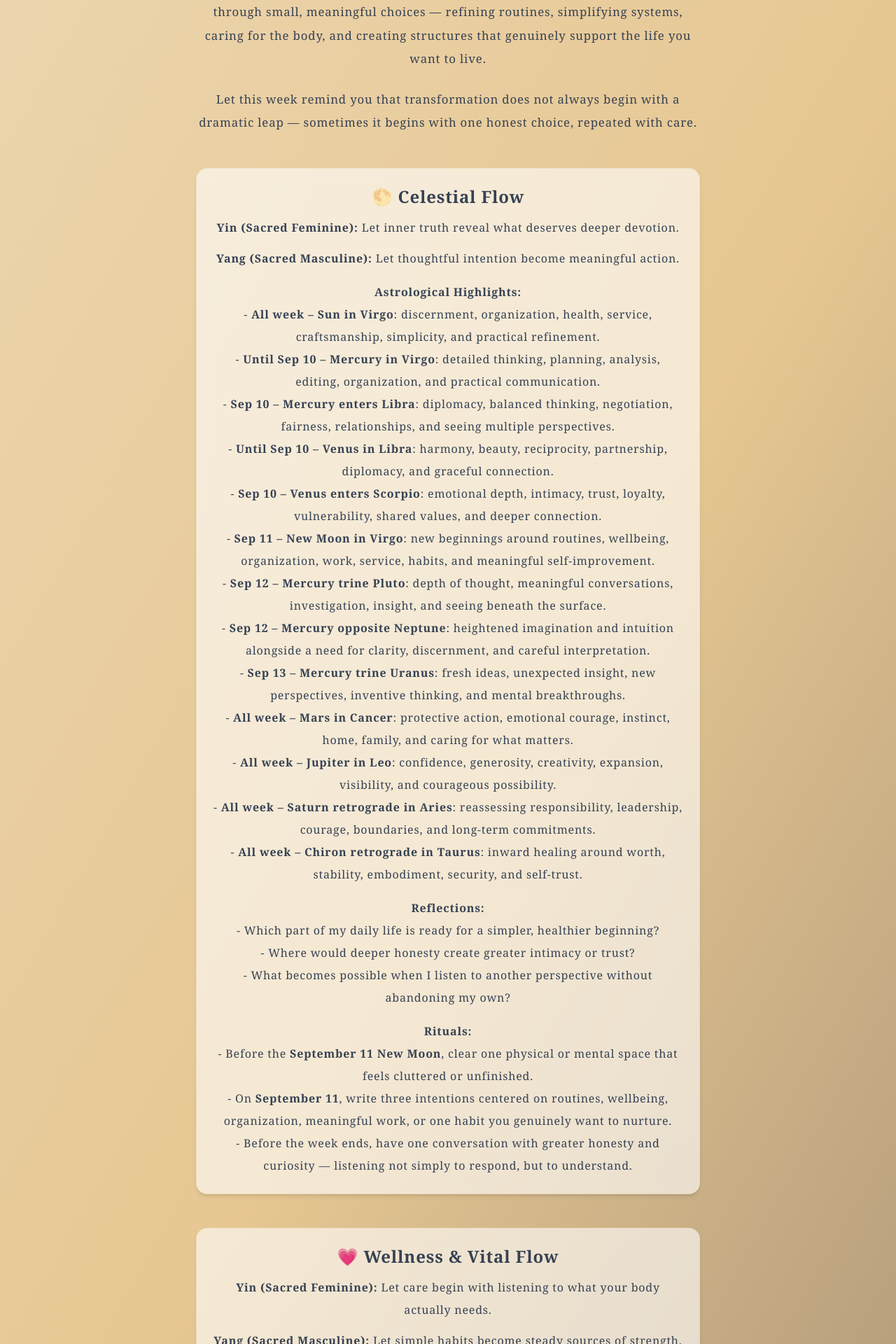
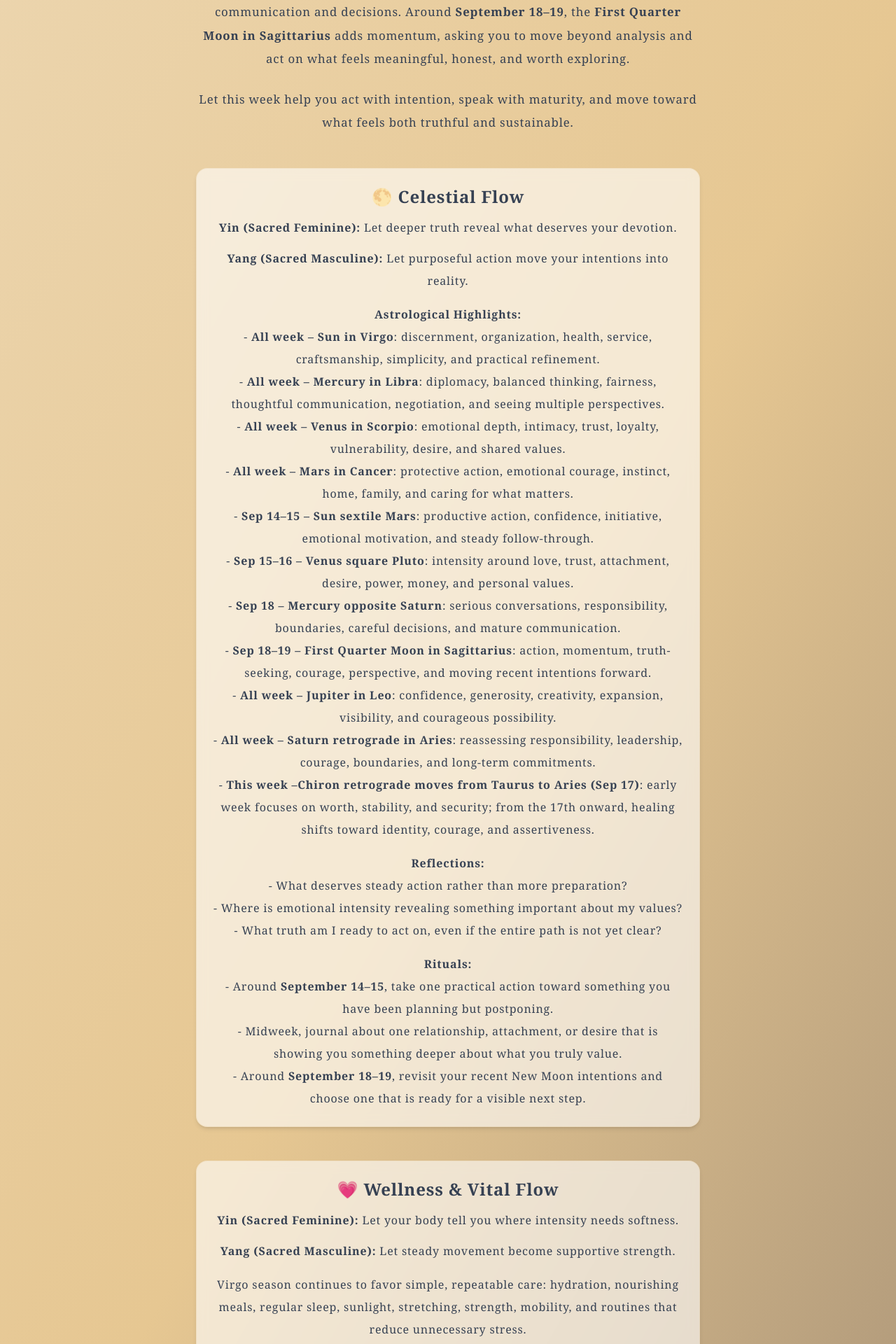
Before and after one commit to rajinipreethajohn/360-harmony-hub, a Next.js app: page /newsletter in a window 1280 px wide. Shown: the part 840-2760 px from the top of the page at 70% size. Built offline with nearby package versions, Linux system fonts and the light colour scheme.

Commit message:
'Sept 14-20'

```diff
--- a/app/newsletter/page.tsx
+++ b/app/newsletter/page.tsx
@@ -62,7 +62,7 @@ export default function NewsletterPage() {
         </h1>
 
         <h2 className="text-2xl font-serif text-gray-800 mb-1">
-          September 07 – September 13, 2026
+          September 14 – September 20, 2026
         </h2>
 
         <p className="italic text-sm text-gray-600 tracking-wide my-6">
@@ -73,8 +73,8 @@ export default function NewsletterPage() {
         <p className="italic text-lg text-gray-700">
           Theme:{" "}
           <b>
-            Intentional Beginnings and Deeper Truth — Virgo Renewal, Libra
-            Perspective, and Scorpio Depth
+            Steady Action and Deeper Truth — Virgo Discernment, Scorpio
+            Intensity, and Sagittarius Forward Motion
           </b>
         </p>
       </motion.div>
@@ -95,31 +95,29 @@ export default function NewsletterPage() {
       >
         <div className="text-center max-w-3xl mx-auto leading-loose text-[1.05rem] font-serif text-gray-700 tracking-wider">
           <p className="mb-6">
-            This week begins beneath the thoughtful rhythm of{" "}
-            <b>Virgo season</b>, with the <b>Sun in Virgo</b> continuing to
-            illuminate discernment, health, routines, service, craftsmanship,
-            and the practical choices that help life become clearer and more
-            intentional.
+            This week carries the practical intelligence of <b>Virgo season</b>,
+            asking you to turn recent intentions into useful, grounded action.
+            The <b>Sun in Virgo</b> continues to illuminate routines, health,
+            work, service, discernment, and the small details that quietly shape
+            larger outcomes.
             <br />
-            On <b>September 10</b>, two important shifts reshape the tone:{" "}
-            <b>Venus enters Scorpio</b>, deepening themes of love, intimacy,
-            trust, value, and emotional honesty, while{" "}
-            <b>Mercury enters Libra</b>, bringing greater attention to balance,
-            diplomacy, fairness, relationships, and the ability to consider more
-            than one perspective.
+            Around <b>September 14–15</b>, the <b>Sun sextiles Mars</b>,
+            supporting steady effort and emotionally meaningful action. Then,
+            around <b>September 15–16</b>, <b>Venus in Scorpio squares Pluto</b>
+            , bringing greater intensity to themes of intimacy, trust, desire,
+            attachment, money, and personal values. What matters deeply may
+            become difficult to ignore.
             <br />
-            Then, on <b>September 11</b>, the <b>New Moon in Virgo</b> opens a
-            fresh lunar cycle centered on intentional improvement. This is a
-            beautiful moment to begin again through small, meaningful choices —
-            refining routines, simplifying systems, caring for the body, and
-            creating structures that genuinely support the life you want to
-            live.
+            On <b>September 18</b>, <b>Mercury in Libra opposes Saturn</b>,
+            encouraging maturity in communication and decisions. Around{" "}
+            <b>September 18–19</b>, the <b>First Quarter Moon in Sagittarius</b>{" "}
+            adds momentum, asking you to move beyond analysis and act on what
+            feels meaningful, honest, and worth exploring.
           </p>
 
           <p>
-            Let this week remind you that transformation does not always begin
-            with a dramatic leap — sometimes it begins with one honest choice,
-            repeated with care.
+            Let this week help you act with intention, speak with maturity, and
+            move toward what feels both truthful and sustainable.
           </p>
         </div>
       </motion.div>
@@ -128,8 +126,8 @@ export default function NewsletterPage() {
       {[
         {
           title: "🌕 Celestial Flow",
-          yin: "Let inner truth reveal what deserves deeper devotion.",
-          yang: "Let thoughtful intention become meaningful action.",
+          yin: "Let deeper truth reveal what deserves your devotion.",
+          yang: "Let purposeful action move your intentions into reality.",
           content: (
             <>
               <p className="mt-4">
@@ -137,64 +135,64 @@ export default function NewsletterPage() {
                 <br />- <b>All week – Sun in Virgo</b>: discernment,
                 organization, health, service, craftsmanship, simplicity, and
                 practical refinement.
-                <br />- <b>Until Sep 10 – Mercury in Virgo</b>: detailed
-                thinking, planning, analysis, editing, organization, and
-                practical communication.
-                <br />- <b>Sep 10 – Mercury enters Libra</b>: diplomacy,
-                balanced thinking, negotiation, fairness, relationships, and
+                <br />- <b>All week – Mercury in Libra</b>: diplomacy, balanced
+                thinking, fairness, thoughtful communication, negotiation, and
                 seeing multiple perspectives.
-                <br />- <b>Until Sep 10 – Venus in Libra</b>: harmony, beauty,
-                reciprocity, partnership, diplomacy, and graceful connection.
-                <br />- <b>Sep 10 – Venus enters Scorpio</b>: emotional depth,
-                intimacy, trust, loyalty, vulnerability, shared values, and
-                deeper connection.
-                <br />- <b>Sep 11 – New Moon in Virgo</b>: new beginnings around
-                routines, wellbeing, organization, work, service, habits, and
-                meaningful self-improvement.
-                <br />- <b>Sep 12 – Mercury trine Pluto</b>: depth of thought,
-                meaningful conversations, investigation, insight, and seeing
-                beneath the surface.
-                <br />- <b>Sep 12 – Mercury opposite Neptune</b>: heightened
-                imagination and intuition alongside a need for clarity,
-                discernment, and careful interpretation.
-                <br />- <b>Sep 13 – Mercury trine Uranus</b>: fresh ideas,
-                unexpected insight, new perspectives, inventive thinking, and
-                mental breakthroughs.
+                <br />- <b>All week – Venus in Scorpio</b>: emotional depth,
+                intimacy, trust, loyalty, vulnerability, desire, and shared
+                values.
                 <br />- <b>All week – Mars in Cancer</b>: protective action,
                 emotional courage, instinct, home, family, and caring for what
                 matters.
+                <br />- <b>Sep 14–15 – Sun sextile Mars</b>: productive action,
+                confidence, initiative, emotional motivation, and steady
+                follow-through.
+                <br />- <b>Sep 15–16 – Venus square Pluto</b>: intensity around
+                love, trust, attachment, desire, power, money, and personal
+                values.
+                <br />- <b>Sep 18 – Mercury opposite Saturn</b>: serious
+                conversations, responsibility, boundaries, careful decisions,
+                and mature communication.
+                <br />- <b>Sep 18–19 – First Quarter Moon in Sagittarius</b>:
+                action, momentum, truth-seeking, courage, perspective, and
+                moving recent intentions forward.
                 <br />- <b>All week – Jupiter in Leo</b>: confidence,
                 generosity, creativity, expansion, visibility, and courageous
                 possibility.
                 <br />- <b>All week – Saturn retrograde in Aries</b>:
                 reassessing responsibility, leadership, courage, boundaries, and
                 long-term commitments.
-                <br />- <b>All week – Chiron retrograde in Taurus</b>: inward
-                healing around worth, stability, embodiment, security, and
-                self-trust.
+                <br />-{" "}
+                <b>
+                  This week –Chiron retrograde moves from Taurus to Aries (Sep
+                  17)
+                </b>
+                : early week focuses on worth, stability, and security; from the
+                17th onward, healing shifts toward identity, courage, and
+                assertiveness.
               </p>
 
               <p className="mt-4">
                 <b>Reflections:</b>
                 <br />
-                - Which part of my daily life is ready for a simpler, healthier
-                beginning?
+                - What deserves steady action rather than more preparation?
                 <br />
-                - Where would deeper honesty create greater intimacy or trust?
-                <br />- What becomes possible when I listen to another
-                perspective without abandoning my own?
+                - Where is emotional intensity revealing something important
+                about my values?
+                <br />- What truth am I ready to act on, even if the entire path
+                is not yet clear?
               </p>
 
               <p className="mt-4">
                 <b>Rituals:</b>
-                <br />- Before the <b>September 11 New Moon</b>, clear one
-                physical or mental space that feels cluttered or unfinished.
-                <br />- On <b>September 11</b>, write three intentions centered
-                on routines, wellbeing, organization, meaningful work, or one
-                habit you genuinely want to nurture.
-                <br />- Before the week ends, have one conversation with greater
-                honesty and curiosity — listening not simply to respond, but to
-                understand.
+                <br />- Around <b>September 14–15</b>, take one practical action
+                toward something you have been planning but postponing.
+                <br />- Midweek, journal about one relationship, attachment, or
+                desire that is showing you something deeper about what you truly
+                value.
+                <br />- Around <b>September 18–19</b>, revisit your recent New
+                Moon intentions and choose one that is ready for a visible next
+                step.
               </p>
             </>
           ),
@@ -202,23 +200,22 @@ export default function NewsletterPage() {
 
         {
           title: "💗 Wellness & Vital Flow",
-          yin: "Let care begin with listening to what your body actually needs.",
-          yang: "Let simple habits become steady sources of strength.",
+          yin: "Let your body tell you where intensity needs softness.",
+          yang: "Let steady movement become supportive strength.",
           content: (
             <>
               <p className="mt-4">
-                Virgo season and the Virgo New Moon make this a natural week for
-                a gentle wellness reset. Rather than attempting an entire
-                transformation at once, choose one supportive habit you can
-                repeat: regular sleep, hydration, nourishing food, movement,
-                stretching, sunlight, or more intentional recovery.
+                Virgo season continues to favor simple, repeatable care:
+                hydration, nourishing meals, regular sleep, sunlight,
+                stretching, strength, mobility, and routines that reduce
+                unnecessary stress.
               </p>
 
               <p className="mt-4">
-                Mars in Cancer reminds you that physical wellbeing is connected
-                to emotional safety. Strength and softness can coexist. Let
-                movement energize you while rest, nourishment, and familiar
-                rhythms help restore you.
+                Mars in Cancer reminds you that energy is affected by emotional
+                wellbeing. Notice what restores you after demanding days.
+                Movement can create strength, while quiet, nourishment, and
+                emotional safety help that strength become sustainable.
               </p>
             </>
           ),
@@ -226,19 +223,20 @@ export default function NewsletterPage() {
 
         {
           title: "🌿 Rest & Renewal",
-          yin: "Let quiet reveal what constant activity has been hiding.",
-          yang: "Let supportive routines protect the space you need to restore.",
+          yin: "Let stillness reveal what intensity has been trying to say.",
+          yang: "Let boundaries protect the rest your system needs.",
           content: (
             <>
               <p className="mt-4">
-                The days surrounding the New Moon invite a quieter rhythm.
-                Reduce unnecessary input, simplify the evening, and allow
-                yourself moments where nothing needs to be optimized or solved.
+                With Venus in Scorpio and Mercury meeting Saturn by opposition,
+                emotional or relational questions may feel heavier than usual.
+                Resist the urge to resolve everything immediately. Some clarity
+                arrives only after the nervous system settles.
               </p>
 
               <p className="mt-4">
-                Before sleep, ask: &quot;What small ritual would help me feel
-                more supported by my own life?&quot;
+                Before sleep, ask: &quot;What truth becomes easier to hear when
+                I stop demanding an immediate answer?&quot;
               </p>
             </>
           ),
@@ -246,23 +244,22 @@ export default function NewsletterPage() {
 
         {
           title: "✨ Abundance in Alignment",
-          yin: "Receive opportunities that carry depth, trust, and mutual value.",
-          yang: "Let refinement make your gifts easier to recognize and receive.",
+          yin: "Receive opportunities rooted in trust and genuine value.",
+          yang: "Let disciplined action support meaningful growth.",
           content: (
             <>
               <p className="mt-4">
-                Virgo supports abundance through quality, reliability, skill,
-                organization, service, and thoughtful improvement. Look closely
-                at what already exists before assuming that growth requires
-                something entirely new.
+                Virgo continues to support abundance through reliability,
+                craftsmanship, organization, skill, service, and thoughtful
+                refinement. Progress can come from strengthening what already
+                works rather than constantly creating something new.
               </p>
 
               <p className="mt-4">
-                Jupiter in Leo continues to encourage visibility and creative
-                confidence, while Mercury in Libra favors thoughtful
-                collaboration and Venus in Scorpio favors deeper, more
-                meaningful alliances. The right opportunity may grow through
-                trust as much as exposure.
+                Jupiter in Leo supports visibility and creative confidence,
+                while Venus in Scorpio asks whether opportunities carry genuine
+                value beneath the surface. Choose depth over appearance and
+                sustainability over urgency.
               </p>
             </>
           ),
@@ -270,23 +267,23 @@ export default function NewsletterPage() {
 
         {
           title: "🧘 Stillness & Power",
-          yin: "Let depth reveal what surface thinking cannot.",
-          yang: "Let clarity turn one intention into a lived practice.",
+          yin: "Let depth reveal what surface certainty cannot.",
+          yang: "Let conviction become one clear next step.",
           content: (
             <>
               <p className="mt-4">
-                Visualize a small seed resting beneath dark soil. Nothing
-                appears to be happening above the surface, yet the first
-                movement has already begun. Your intentions do not need
-                immediate evidence to be real.
+                Visualize yourself standing where a narrow path opens into a
+                wide horizon. You cannot see every mile ahead, but you can see
+                enough to take the next step. Trust does not require complete
+                certainty.
               </p>
 
               <p className="mt-4">
-                <b>Affirm:</b> I create change through choices that honor what
-                truly matters.
+                <b>Affirm:</b> I move with discernment, courage, and trust in
+                what is becoming clear.
                 <br />
-                <b>Prompt:</b> Which small action, repeated consistently, could
-                quietly transform my life?
+                <b>Prompt:</b> What am I ready to act on even without knowing
+                every detail of the outcome?
               </p>
             </>
           ),
@@ -294,18 +291,18 @@ export default function NewsletterPage() {
 
         {
           title: "🌟 Sacred Affirmation",
-          yin: "Let intention grow quietly before demanding proof.",
-          yang: "Let devotion give your intentions form.",
+          yin: "Let truth deepen without becoming fear.",
+          yang: "Let courage move before certainty is complete.",
           content: (
             <>
               <p className="mt-4 italic">
-                &quot;I begin with intention, refine with wisdom, and trust the
-                quiet power of consistent change.&quot;
+                &quot;I trust what is becoming clear and move forward with
+                steady, grounded courage.&quot;
               </p>
 
               <p className="mt-4">
-                Repeat this affirmation whenever impatience makes meaningful
-                progress feel too small.
+                Repeat this affirmation when caution begins turning into
+                hesitation or overthinking.
               </p>
             </>
           ),
@@ -313,22 +310,21 @@ export default function NewsletterPage() {
 
         {
           title: "🔮 A Final Whisper",
-          yin: "Let truth deepen what is worthy of your heart.",
-          yang: "Let thoughtful action build the life your intentions imagine.",
+          yin: "Let honesty deepen what deserves to remain.",
+          yang: "Let action carry your intentions beyond thought.",
           content: (
             <>
               <p className="mt-4 italic">
-                &quot;This week, I choose what deserves to grow and give it my
-                attention one meaningful step at a time.&quot;
+                &quot;This week, I listen deeply, choose carefully, and take the
+                next meaningful step with courage.&quot;
               </p>
 
               <p className="mt-4">
-                Virgo reminds you to refine. Libra reminds you to consider
-                balance and perspective. Scorpio reminds you that true
-                connection requires depth, while Cancer reminds you to protect
-                what matters emotionally. Let this New Moon week become an
-                invitation to begin again — quietly, intentionally, and with
-                greater honesty about what deserves your energy.
+                Virgo reminds you to discern. Libra reminds you to consider
+                perspective. Scorpio asks for emotional honesty, while
+                Sagittarius reminds you that truth eventually asks for movement.
+                Let this week become a bridge between understanding what matters
+                and having the courage to act on it.
               </p>
             </>
           ),
```
